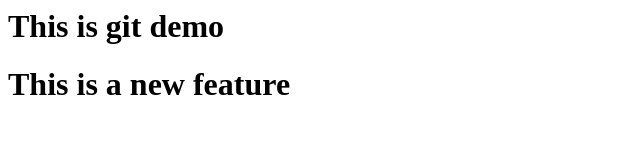
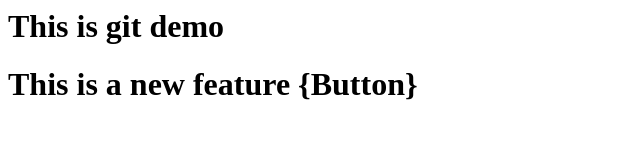
Before and after one commit to Ajinkya-Dhavale/LocalRepo, a plain HTML site: page index.html in a window 1280 px wide. Shown: the whole page, without its empty margins (0-640 px from the left). Drawn offline with Linux system fonts and the light colour scheme.

Commit message:
add btn text

```diff
--- a/index.html
+++ b/index.html
@@ -1,2 +1,2 @@
 <h1>This is git demo</h1>
-<h1>This is a new feature</h1>
+<h1>This is a new feature {Button}</h1>
```
